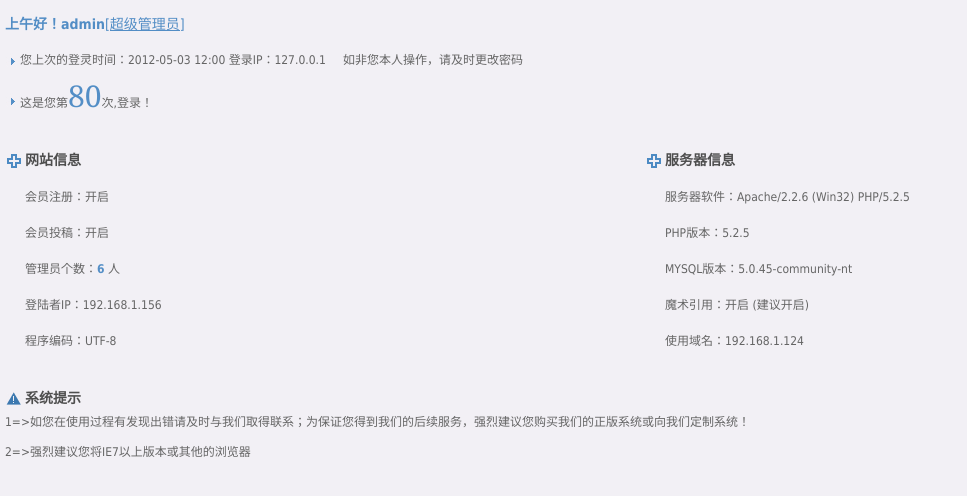
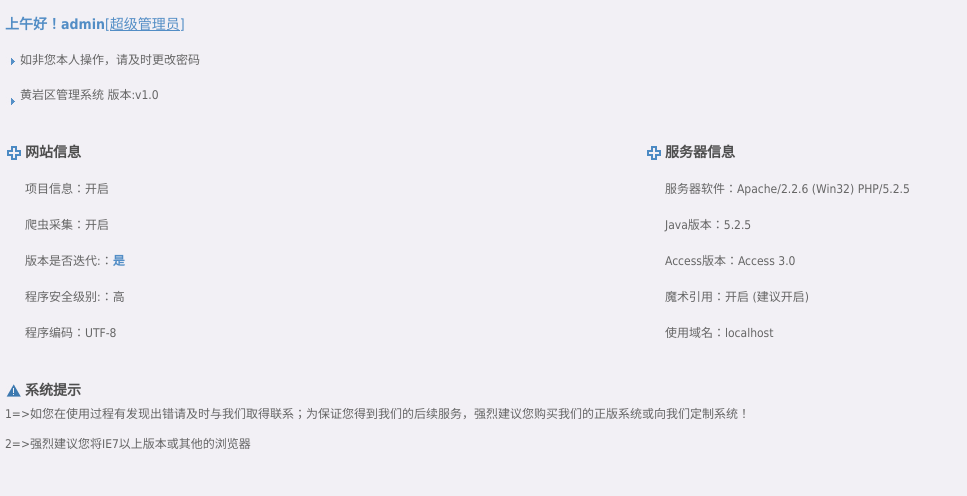
Before and after one commit to caoheike/investment, a web app: page /main.html in a window 1280 px wide. Shown: the top 496 px of the page, without its empty margins (0-967 px from the left). Run offline with its HTML, style and script files only (its server is not run), Linux system fonts and the light colour scheme; data that the repository does not hold is empty.

Commit message:
解决冲突

```diff
--- a/src/main/java/com/howard/investment/controller/ProjectInfoContorller.java
+++ b/src/main/java/com/howard/investment/controller/ProjectInfoContorller.java
@@ -86,7 +86,9 @@ public class ProjectInfoContorller {
 				HttpSession session=request.getSession();
 		    	Map<String,Object> maps= (Map<String, Object>) session.getAttribute("sessionUser");
 			  mode.addAttribute("deptid", maps.get("deptid"));
+			  mode.addAttribute("typeid", maps.get("typeid"));
 			  mode.addAttribute("status", status);
+
 		    	return "main_list";
 		    }
 
@@ -143,7 +145,7 @@ public class ProjectInfoContorller {
 	       	queryProjectInfo.put("type",type);
 	       	String xxid=request.getParameter("xxid");
 	       	queryProjectInfo.put("xxid",xxid);
-       	model.addAttribute("info", queryProjectInfo);
+	       	model.addAttribute("info", queryProjectInfo);
 
        	//根据taype走不同页面
 
--- a/src/main/resources/static/main.html
+++ b/src/main/resources/static/main.html
@@ -27,18 +27,21 @@ div.main-order{ line-height:30px; padding:10px 0 0 0;}
   <tr>
     <td colspan="2" align="left" valign="top">
     <span class="time"><strong>上午好！admin</strong><u>[超级管理员]</u></span>
-    <div class="top"><span class="left">您上次的登灵时间：2012-05-03  12:00   登录IP：127.0.0.1 &nbsp;&nbsp;&nbsp;&nbsp;如非您本人操作，请及时</span><a href="../templates/index.html" target="mainFrame" onFocus="this.blur()">更改密码</a></div>
-    <div class="sec">这是您第<span class="num">80</span>次,登录！</div>
+<!--     <div class="top"><span class="left">您上次的登灵时间：2012-05-03  12:00   登录IP：127.0.0.1 &nbsp;&nbsp;&nbsp;&nbsp;如非您本人操作，请及时</span><a href="../templates/index.html" target="mainFrame" onFocus="this.blur()">更改密码</a></div> -->
+<div class="top"><span class="left">如非您本人操作，请及时</span><a href="../templates/index.html" target="mainFrame" onFocus="this.blur()">更改密码</a></div>
+<!--     <div class="sec">这是您第<span class="num">80</span>次,登录！</div> -->
+<!-- <div class="sec">欢迎<span class="num">nin</span>次,登录</div> -->
+<div class="sec">黄岩区管理系统   版本:v1.0</div>
     </td>
   </tr>
   <tr>
     <td align="left" valign="top" width="50%">
     <div class="main-tit">网站信息</div>
     <div class="main-con">
-    会员注册：开启<br/>
-会员投稿：开启<br/>
-管理员个数：<font color="#538ec6"><strong>6</strong></font> 人<br/>
-登陆者IP：192.168.1.156<br/>
+    项目信息：开启<br/>
+    爬虫采集：开启<br/>
+    版本是否迭代:：<font color="#538ec6"><strong>是</strong></font> <br/>
+    程序安全级别:：高<br/>
 程序编码：UTF-8<br/>
     </div>
     </td>
@@ -46,10 +49,10 @@ div.main-order{ line-height:30px; padding:10px 0 0 0;}
     <div class="main-tit">服务器信息</div>
     <div class="main-con">
 服务器软件：Apache/2.2.6 (Win32) PHP/5.2.5<br/>
-PHP版本：5.2.5<br/>
-MYSQL版本：5.0.45-community-nt<br/>
+Java版本：5.2.5<br/>
+Access版本：Access 3.0<br/>
 魔术引用：开启 (建议开启)<br/>
-使用域名：192.168.1.124 <br/>
+使用域名：localhost <br/>
     </div>
     </td>
   </tr>
```
Also changed, not shown: src/main/resources/static/left.html (+15 -1 lines), src/main/resources/templates/main_list.html (+14 -2 lines), src/main/resources/com/howard/investment/interceptor/CorsFilter.java (renamed from src/main/java/com/howard/investment/interceptor/CorsFilter.java).
